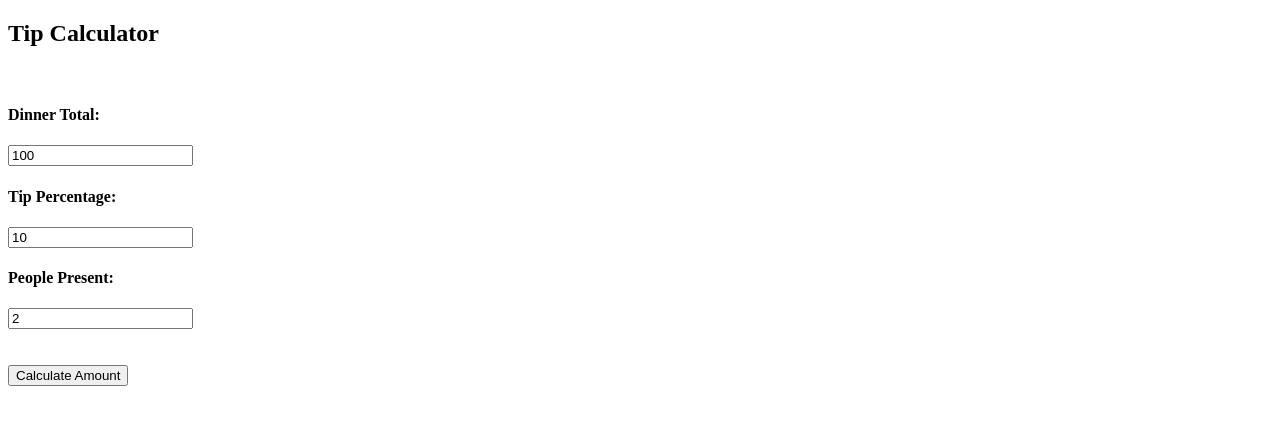
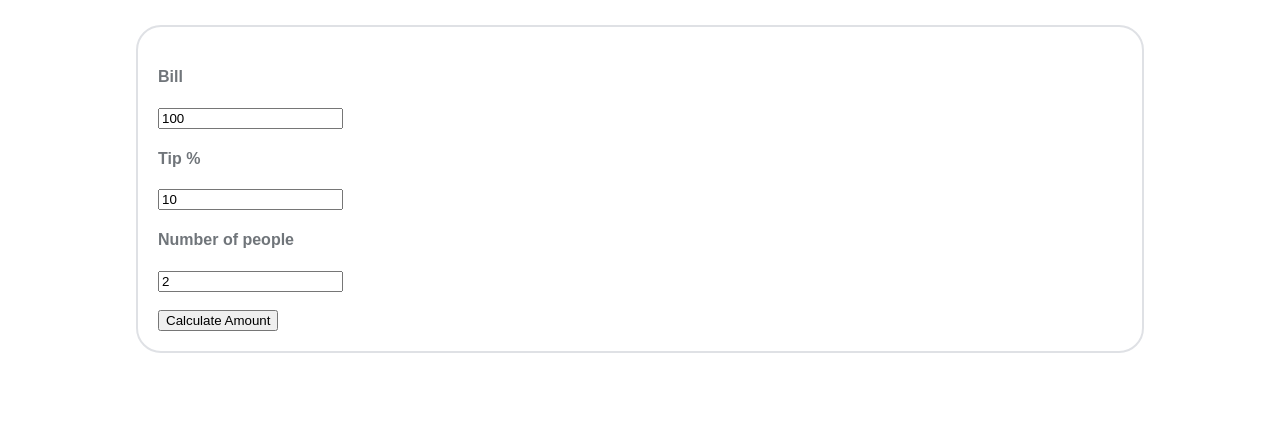
Before and after one commit to gary909/TipCalc, a plain HTML site: page index.html in a window 1280 px wide. Drawn offline with Linux system fonts and the light colour scheme.

Commit message:
styling changes

```diff
--- a/code.js
+++ b/code.js
@@ -1,14 +1,8 @@
-// function tipCalc(DinnerValue, perc, people){
-//     var tip = (DinnerValue / 100) * perc / people;
-//     return "A " + perc + "% tip of $" + DinnerValue + " divided by " + people + " people" + " equals a $" + tip + " tip per person!";
-// }
-
 function getDinnerValue() {
     var dinTot = document.getElementById("DinnerValue").value;
     var dinPerc = document.getElementById("TipPerc").value;
     var peoPres = document.getElementById("PeoplePres").value;
     var tip = (dinTot / 100) * dinPerc / peoPres;
-    // var result = document.getElementById("DinnerValue").value;
     var result = "A " + dinPerc + "% tip of $" + dinTot + " divided by " + peoPres + " people" + " equals a $" + tip.toFixed(2) + " tip per person!";;
     document.getElementById("output").innerHTML = result;
   }
--- a/index.html
+++ b/index.html
@@ -6,22 +6,27 @@
     <meta name="viewport" content="width=device-width, initial-scale=1.0">
     <title>Tip Calculator</title>
     <script src="code.js"></script>
+    <link rel="stylesheet" href="style.css">
 </head>
 <body>
-    <h2>Tip Calculator</h2>
-    <br>
-    <h4>Dinner Total:</h4>
+        <div class="flex-container">
+            <div class="column">
+                <h4>Bill</h4>
                 <input type="number" id="DinnerValue" value="100">
                 <br>
-    <h4>Tip Percentage:</h4>
+                <h4>Tip %</h4>
                 <input type="number" id="TipPerc" value="10">
                 <br>
-    <h4>People Present:</h4>
+                <h4>Number of people</h4>
                 <input type="number" id="PeoplePres" value="2">
                 <br>
                 <br>
+                <button onclick="getDinnerValue()">Calculate Amount</button>
                 <br>
-    <button onclick="getDinnerValue()">Calculate Amount</button>
+            </div>
+            <div class="column bg-alt">
                 <p id="output"></p>
+            </div>
+    </div>
 </body>
 </html>
--- /dev/null
+++ b/style.css
@@ -0,0 +1,33 @@
+
+body {
+    display: flex;
+    margin: 25px;
+    font-family: arial, sans-serif;
+    font-size: 16px;
+    color: #70757a;
+  }
+
+#border {
+    border: 2px solid #DFE1E5;
+    padding: 10px;
+    border-radius: 25px;
+  }
+
+  .flex-container{
+    border: 2px solid #DFE1E5;
+    padding: 10px;
+    border-radius: 25px;
+	width: 80%;
+	min-height: 300px;
+	margin: 0 auto;
+	display: -webkit-flex; /* Safari */
+	display: flex; /* Standard syntax */
+}
+.flex-container .column{
+	padding: 10px;
+	-webkit-flex: 1; /* Safari */
+	-ms-flex: 1; /* IE 10 */
+	flex: 1; /* Standard syntax */
+}
+.flex-container .column.bg-alt{
+}
```
Lines whose indentation alone changed are shown as unchanged.
